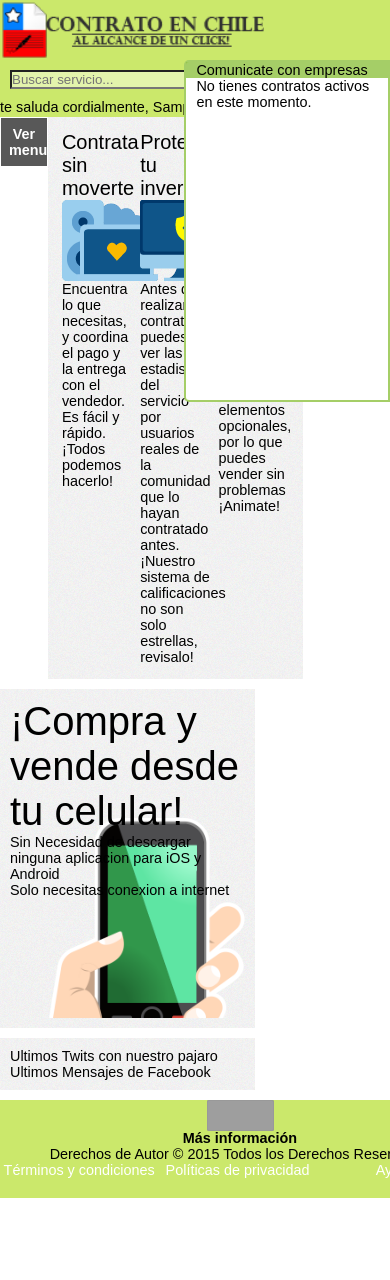
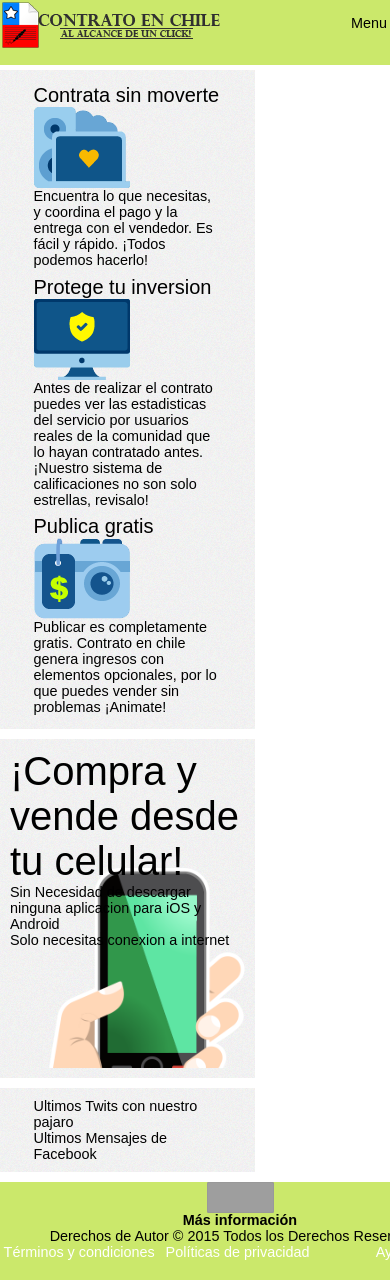
Before and after one commit to juanretamales/contratoenchile, a PHP site: page / in a window 390 px wide; the page is wider, and only the part inside the window is pictured. Before the commit the page ends 1198 px from the top of that part, so only its background shows below. Run offline with PHP 8.4, Linux system fonts and the light colour scheme; the visitor is signed in with stand-in values (Sample User, id 1); data comes from the database, SQL or seed files in the repository; data that the repository does not hold is empty.

Commit message:
rediseñando el sitios, se creo un respaldo y se empezara el diseño denuevo desde cero sacando codigo del anterior

```diff
--- a/estilos/final.css
+++ b/estilos/final.css
@@ -1,8 +1,8 @@
 /*************************************/
 /* Diseño web Contrato en Chile      */
-/* V2.5                              */
+/* V3.0                              */
 /*************************************/
-/* Ventana por defecto tamaño grande */
+/* Ventana por defecto tamaño pequeño */
 * {
 	padding: 0px;
 	margin: 0px;
@@ -873,17 +873,6 @@ h1
 	body
 	{
 		width: 480px;
-		background: b;
-	}
-	.celular
-	{
-		display: inline;
-		height: auto;
-	}
-	.escritorio
-	{
-		display: none;
-		height: auto;
 	}
 	.item
 	{
@@ -902,6 +891,46 @@ h1
 	.sortable
 	{
 		width:480px;
+	}
+	/*menu*/
+	#frmBuscar, #enlaces, #divContratos
+	{
+		display: none;
+	}
+	#menuCelular
+	{
+		float: right;
+		margin-top: -35px;
+		width: 10%;
+		height: 50px;
+		color: black;
+	}
+	#menuCelular ul li span a
+	{
+		color: black;
+	}
+	#header
+	{
+		position: fixed;
+		max-width: 480px;
+		width: 100%;
+	}
+	#header #imglogo
+	{
+		width: 80%;
+		height: 50px;
+	}
+	#contenido
+	{
+		margin-top: 70px;
+		float: left;
+		width: 100%;
+		max-width: 480px;
+	}
+	#contenido div
+	{
+		width: 80%;
+		margin-left: 10%;
 	}
 }
 @media screen and (max-width: 320px)
--- a/includes/template/header.php
+++ b/includes/template/header.php
@@ -2,10 +2,16 @@
 			<a href="<?php echo WEB_BASE;?>#" id="imglogo" title="Pagina de inicio de Contrato en Chile">
 
 			</a>
-			<form id="frmBuscar"  method="get" action="http://www.google.com/search" >
-				<input id="buscador" name="q" type="text" placeholder="Buscar servicio...">
-				<input type="hidden" name="sitesearch" value="<?php echo WEB_BASE;?>">
-				<input type="submit" value="Buscar">
+			<nav id="menuCelular" class="">
+				<ul><li tabindex="1"><span><a onclick="verMenu">Menu</a></span></li></ul>
+			</nav>
+			<div>
+				<form id="frmBuscar"  method="get" action="http://www.google.com/search" >
+					<input id="buscador" name="q" type="text" placeholder="Buscar servicio...">
+					<input type="hidden" name="sitesearch" value="<?php echo WEB_BASE;?>">
+					<input type="submit" value="Buscar">
+				</form>
+				<div id="enlaces">
 				<?php
 					if(!isset($_SESSION)){
 						session_start();
@@ -41,7 +47,8 @@
 
 					}
 				?>
-			</form>
+				<div>
+			</div>
 		</header>
 		<?php
 			if(isset($_SESSION['rol']))
--- a/script/function.php
+++ b/script/function.php
@@ -181,9 +181,9 @@
 		//include('includes/template/menu.php');
 		$page=explode("/",$pag);
 		//print_r($page);
-		echo '<nav id="menu1" class="menu-panel celular">';
+		/*echo '<nav id="menu1" class="menu-panel celular">';
 		echo '<ul><li tabindex="1"><span><a href="#" onclick="verMenu()">Ver menu</a></span></li></ul>';
-		echo '</nav>';
+		echo '</nav>';*/
 		if($page[0]=="administracion")
 		{
 			echo '<nav id="menu2" class="menu-panel escritorio">';
```
